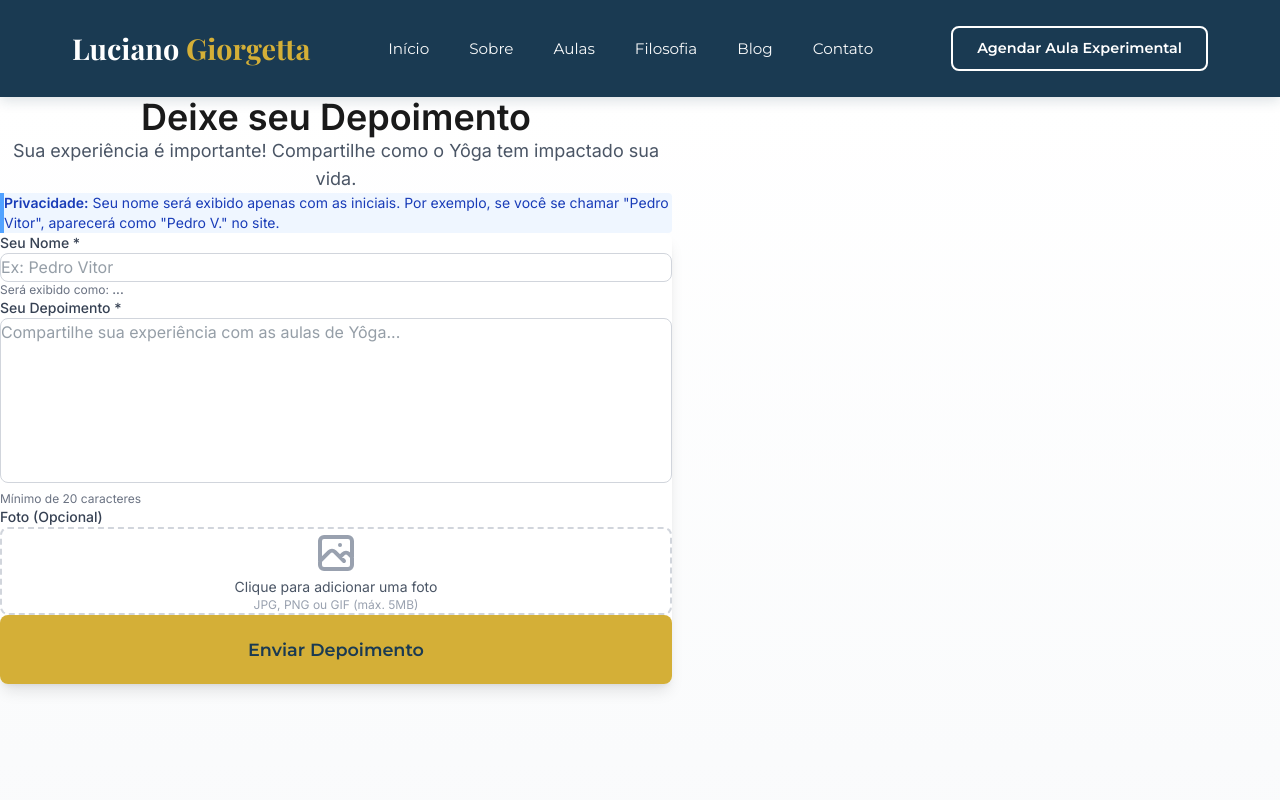
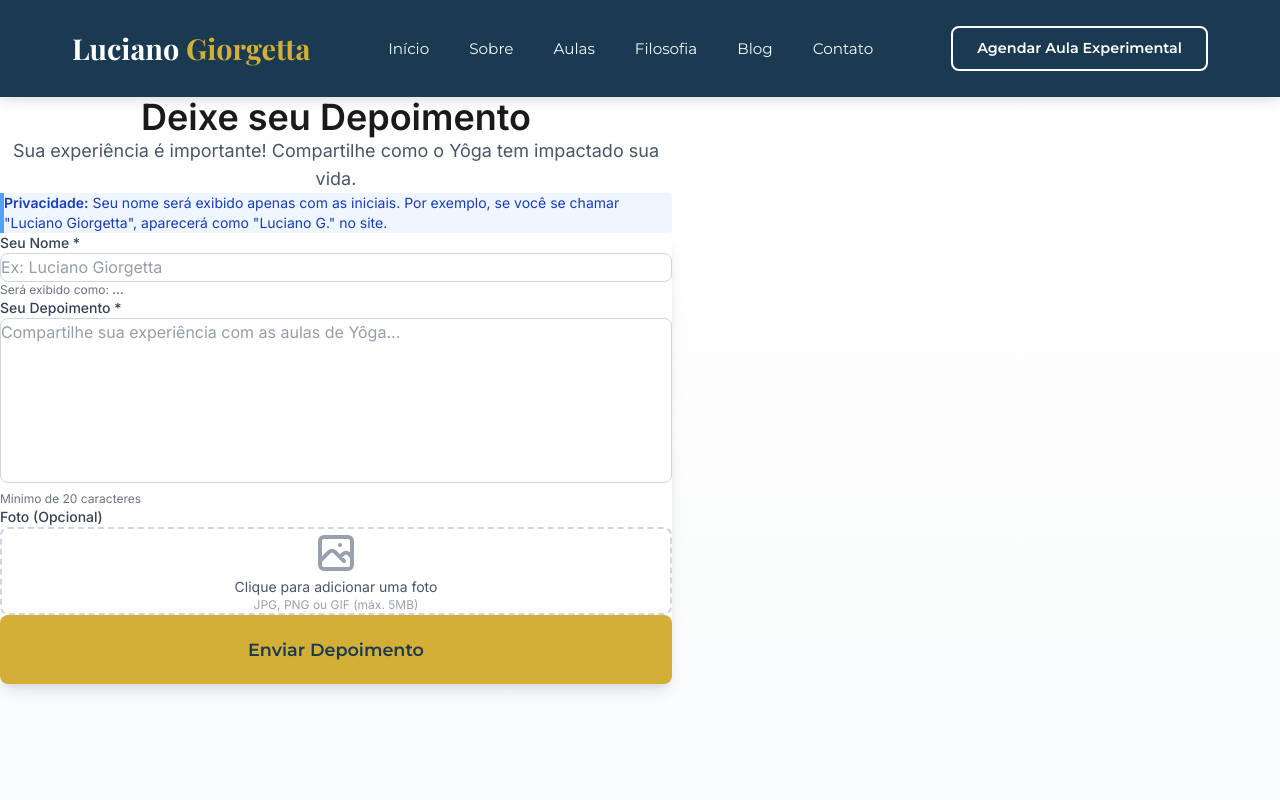
Before and after one commit to uzzaidev/Site-Luciano-Yoga, a Next.js app in the folder apps/web/: page /en/depoimento in a window 1280 px wide. Shown: the top 800 px of the page. Built offline with nearby package versions, Linux system fonts and the light colour scheme.

Commit message:
refactor: atualiza exemplo de nome para Luciano Giorgetta
- Muda exemplo de 'Pedro Vitor' para 'Luciano Giorgetta'
- Atualiza exemplo formatado de 'Pedro V.' para 'Luciano G.'
- Atualiza em página, formulário e documentação

```diff
--- a/apps/web/app/[locale]/depoimento/page.tsx
+++ b/apps/web/app/[locale]/depoimento/page.tsx
@@ -45,7 +45,7 @@ export default async function DepoimentoPage({ params }: Props) {
         <div className="bg-blue-50 border-l-4 border-blue-400 p-4 mb-8 rounded-r">
           <p className="text-sm text-blue-800">
             <strong>Privacidade:</strong> Seu nome será exibido apenas com as iniciais.
-            Por exemplo, se você se chamar "Pedro Vitor", aparecerá como "Pedro V." no site.
+            Por exemplo, se você se chamar "Luciano Giorgetta", aparecerá como "Luciano G." no site.
           </p>
         </div>
 
--- a/apps/web/components/TestimonialForm.tsx
+++ b/apps/web/components/TestimonialForm.tsx
@@ -28,7 +28,7 @@ export function TestimonialForm() {
 
   /**
    * Processa o nome para exibir apenas com iniciais
-   * Ex: "Pedro Vitor" -> "Pedro V."
+   * Ex: "Luciano Giorgetta" -> "Luciano G."
    */
   const formatNameForDisplay = (fullName: string): string => {
     const parts = fullName.trim().split(/\s+/);
@@ -162,7 +162,7 @@ export function TestimonialForm() {
             onChange={handleChange}
             required
             className="w-full px-4 py-3 rounded-lg border border-gray-300 focus:border-[#D4AF37] focus:ring-2 focus:ring-[#D4AF37]/20 outline-none transition-all"
-            placeholder="Ex: Pedro Vitor"
+            placeholder="Ex: Luciano Giorgetta"
           />
           <p className="mt-1 text-xs text-gray-500">
             Será exibido como: <strong>{formData.name ? formatNameForDisplay(formData.name) : '...'}</strong>
```
Also changed, not shown: 1 other file (tests, documents, lock files or other folders).
